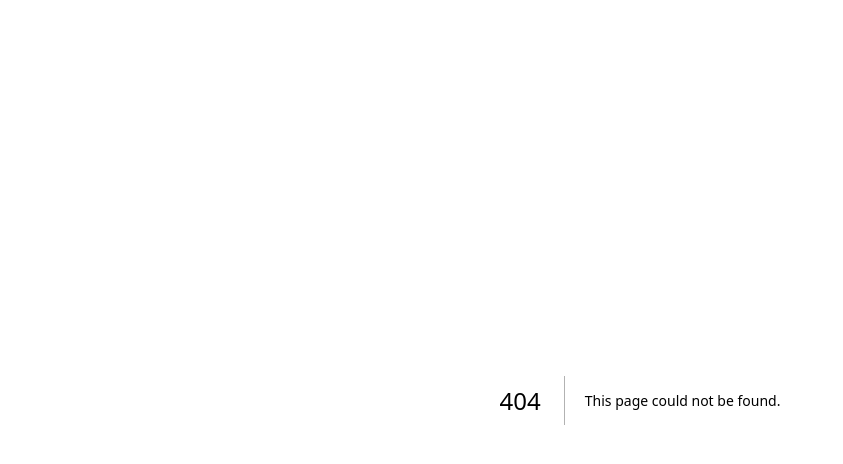
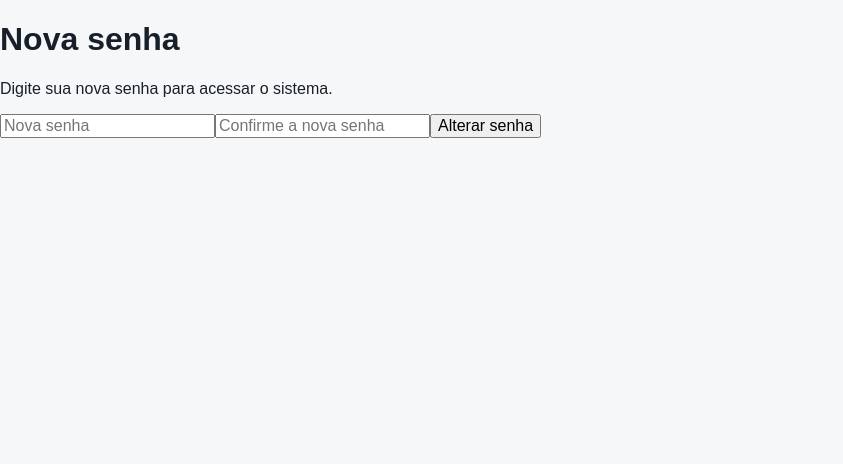
Before and after one commit to yagofrigieri-oss/controle-producao-casa-bolinho, a Next.js app: page /reset-password in a window 1280 px wide. Before the commit this address had no page. Shown: the top 464 px of the page, without its empty margins (0-843 px from the left). Built offline with nearby package versions, Linux system fonts and the light colour scheme.

Commit message:
Criar página para redefinição de senha

```diff
--- /dev/null
+++ b/app/reset-password/page.tsx
@@ -0,0 +1,74 @@
+"use client";
+
+import { useState } from "react";
+import { supabase } from "../../lib/supabase";
+
+export default function ResetPasswordPage() {
+  const [password, setPassword] = useState("");
+  const [confirmPassword, setConfirmPassword] = useState("");
+  const [message, setMessage] = useState("");
+  const [loading, setLoading] = useState(false);
+
+  async function handleUpdatePassword(e: React.FormEvent) {
+    e.preventDefault();
+
+    if (password.length < 6) {
+      setMessage("A senha precisa ter pelo menos 6 caracteres.");
+      return;
+    }
+
+    if (password !== confirmPassword) {
+      setMessage("As senhas não são iguais.");
+      return;
+    }
+
+    setLoading(true);
+    setMessage("");
+
+    const { error } = await supabase().auth.updateUser({
+      password,
+    });
+
+    setLoading(false);
+
+    if (error) {
+      setMessage("Não foi possível alterar a senha. Tente novamente.");
+      return;
+    }
+
+    setMessage("Senha alterada com sucesso! Agora você pode entrar no sistema.");
+  }
+
+  return (
+    <main className="login-page">
+      <div className="login-card">
+        <h1>Nova senha</h1>
+        <p>Digite sua nova senha para acessar o sistema.</p>
+
+        <form onSubmit={handleUpdatePassword}>
+          <input
+            type="password"
+            placeholder="Nova senha"
+            value={password}
+            onChange={(e) => setPassword(e.target.value)}
+            required
+          />
+
+          <input
+            type="password"
+            placeholder="Confirme a nova senha"
+            value={confirmPassword}
+            onChange={(e) => setConfirmPassword(e.target.value)}
+            required
+          />
+
+          <button type="submit" disabled={loading}>
+            {loading ? "Salvando..." : "Alterar senha"}
+          </button>
+        </form>
+
+        {message && <p>{message}</p>}
+      </div>
+    </main>
+  );
+}
```
